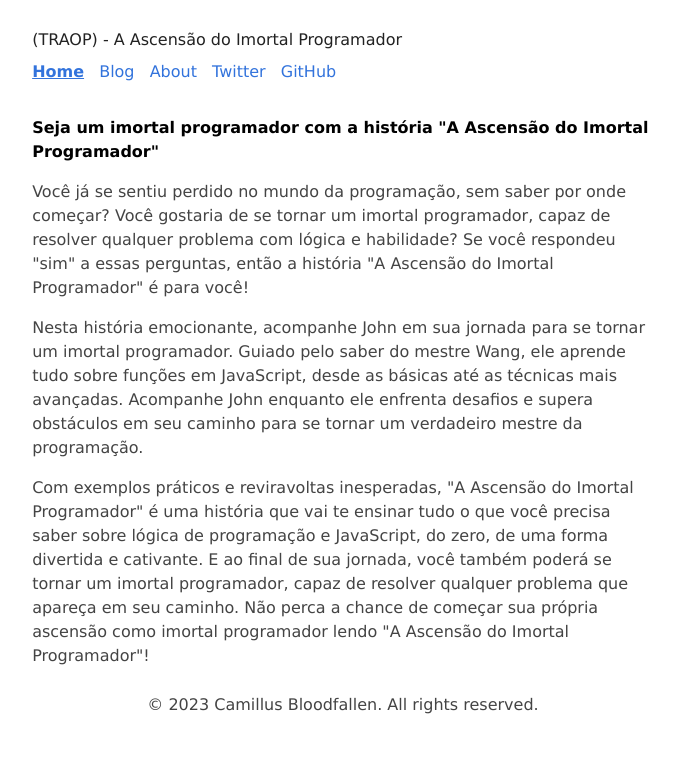
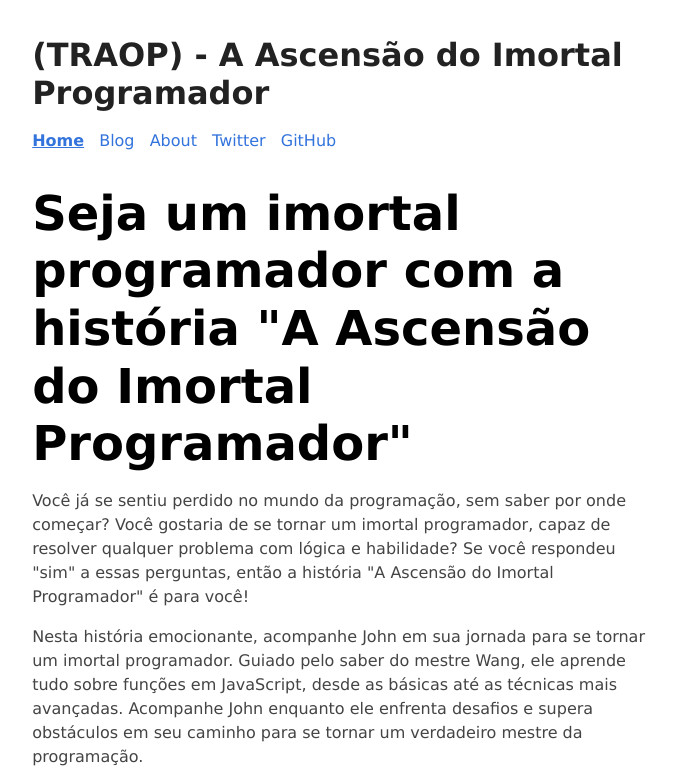
Before and after one commit to ricardo564/TheRiseOfTheImmortalProgrammer, an Astro site: page / in a window 1280 px wide. Shown: the top 782 px of the page, without its empty margins (297-976 px from the left). Built offline with nearby package versions, Linux system fonts and the light colour scheme; Astro itself is replaced by a stand-in of ours.

Commit message:
style: add font size class :art:

```diff
--- a/src/blocks/Header.astro
+++ b/src/blocks/Header.astro
@@ -4,7 +4,7 @@ import { SITE_TITLE } from '../config';
 ---
 
 <header>
-	<h2>
+	<h2 class="secondary-title">
 		{SITE_TITLE}
 	</h2>
 	<nav>
--- a/src/pages/index.astro
+++ b/src/pages/index.astro
@@ -17,7 +17,7 @@ import { SITE_TITLE, SITE_DESCRIPTION } from '../config';
 		<Header title={SITE_TITLE} />
 		<main>
 			<div class="grid grid-flow-row grid-cols-1 gap-4">
-				<h1 class="text-black font-bold">
+				<h1 class="text-black font-bold title">
 					Seja um imortal programador com a história "A Ascensão do Imortal Programador"
 				</h1>
 				<p>
```
